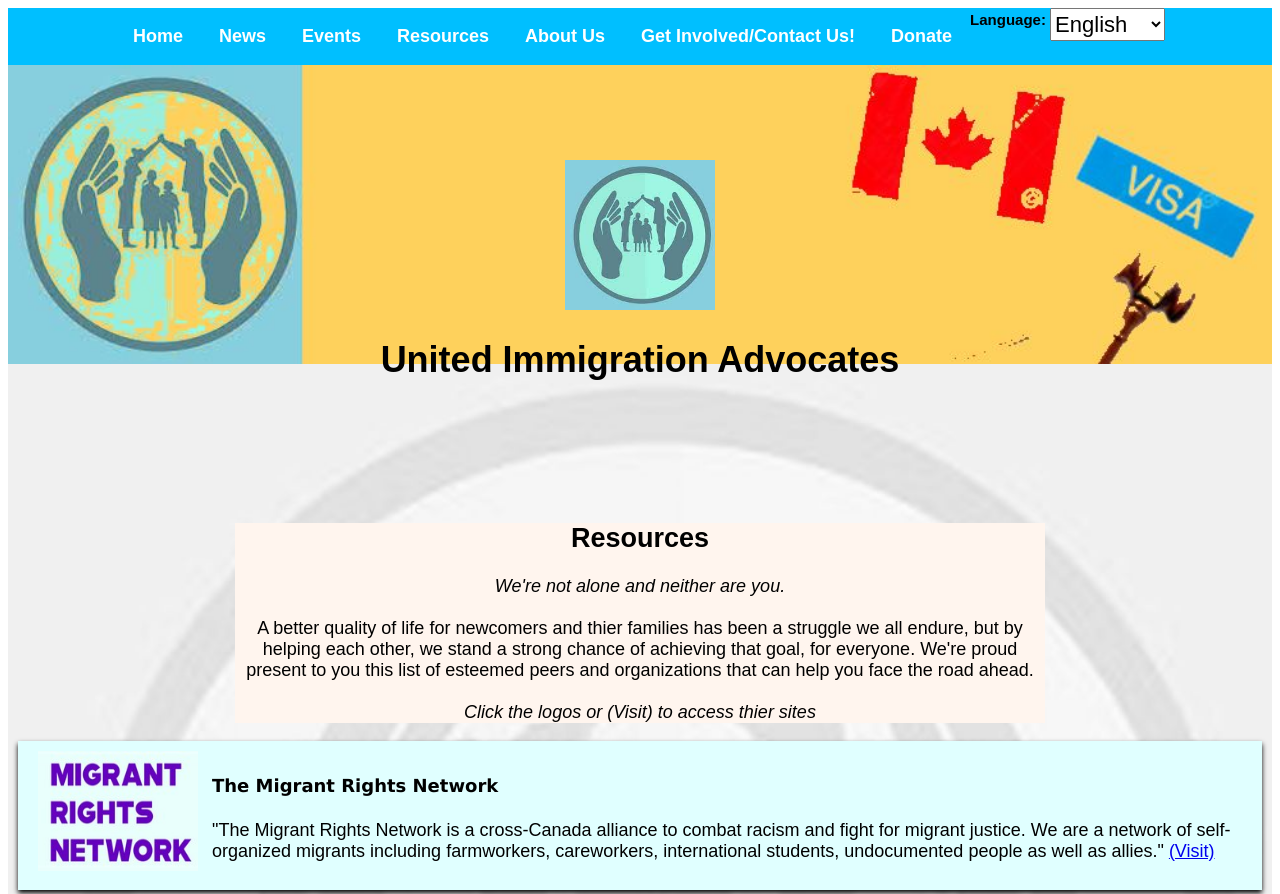
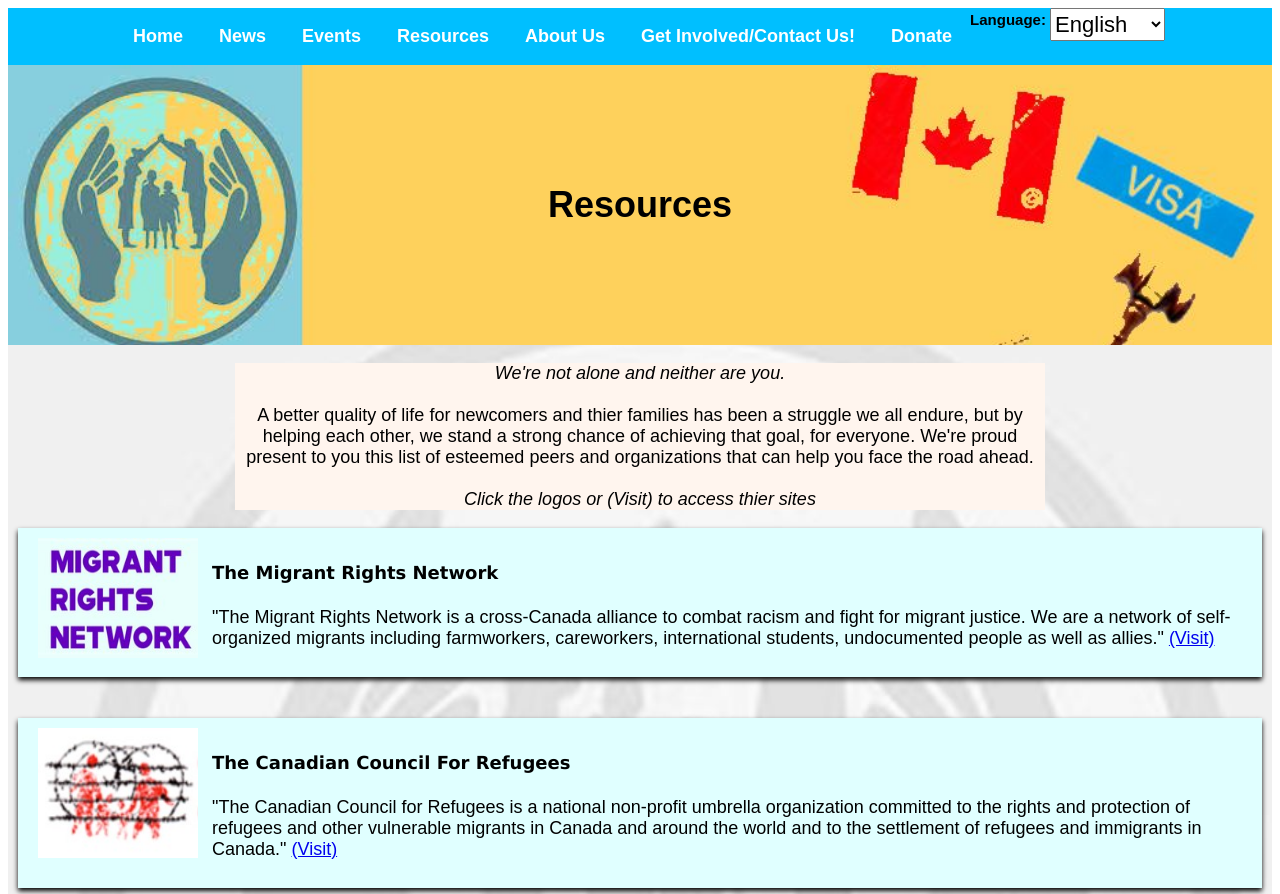
Before and after one commit to dzimazilla/WD_WB4_Team_Project, a plain HTML site: page resources.html in a window 1280 px wide. Shown: the top 894 px of the page. Drawn offline with Linux system fonts and the light colour scheme.

Commit message:
fixed resource header to match rest of site

```diff
--- a/resources.html
+++ b/resources.html
@@ -38,12 +38,10 @@
         </nav>
 
         <header>
-            <a href="index.html"><img src="images/logo.jpg" title="logo" alt="logo" height="150" width="150"></a>
-            <h1>United Immigration Advocates</h1>
+            <h1>Resources</h1>
         </header>
 
         <div id="resources_header">
-            <h2>Resources</h2>
 
             <p><em>We're not alone and neither are you.</em><br><br> A better quality of life for newcomers and thier
                 families
```
Also changed, not shown: contact.html (+1 -0 lines).
